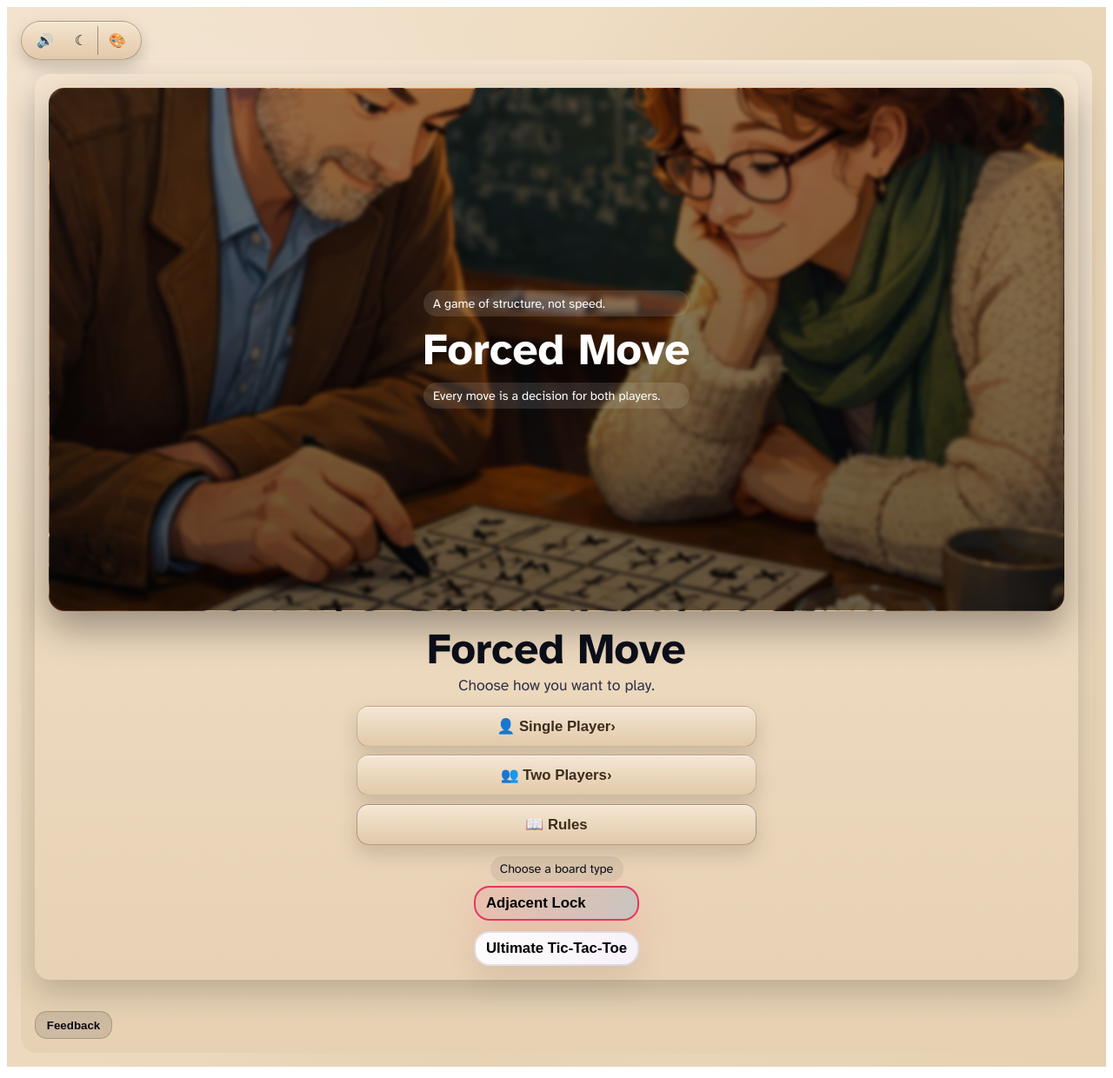
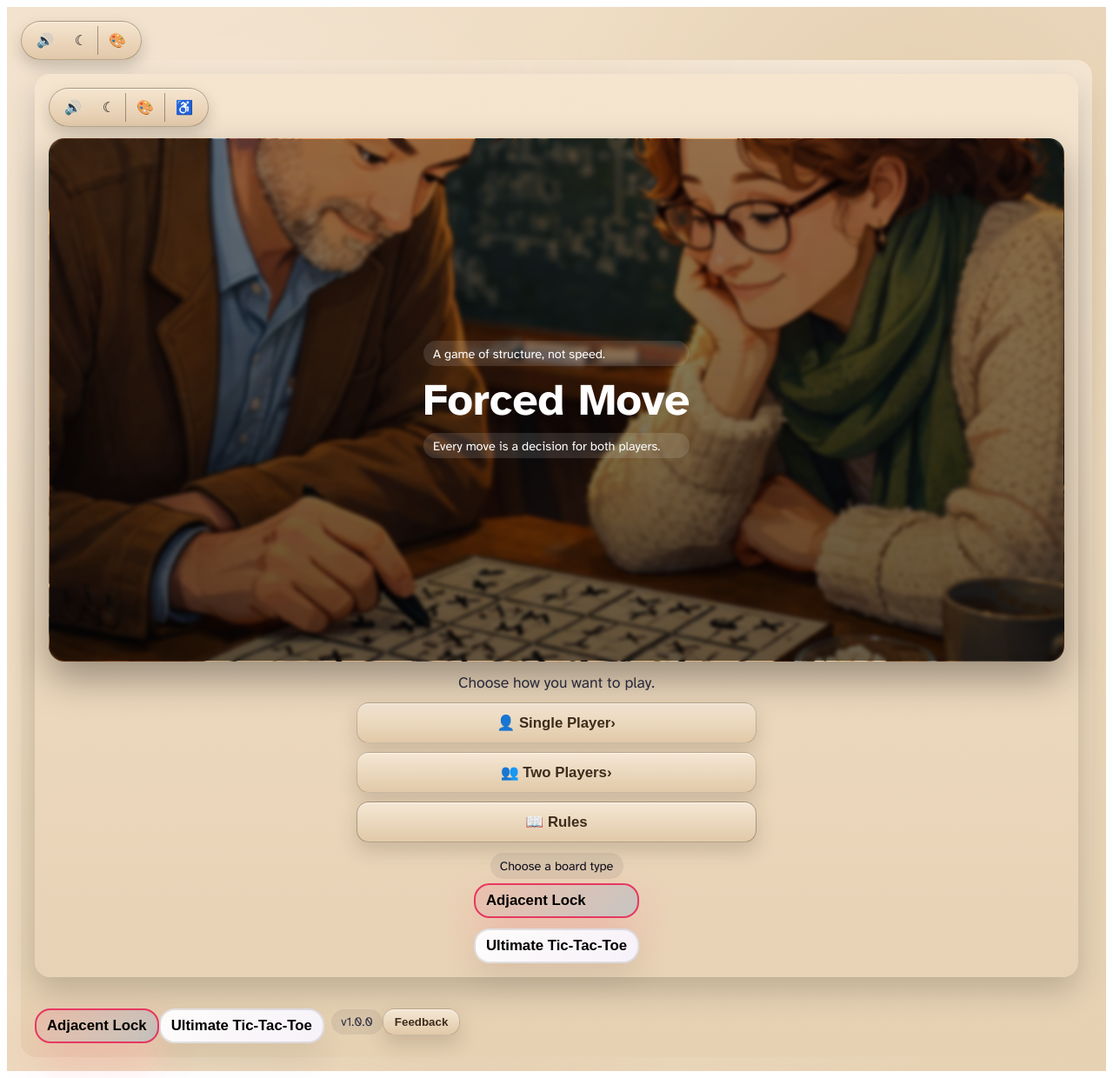
Before and after one commit to TitasDas/forced-move, a React (Vite) app: page / in a window 1280 px wide. Shown: the whole page at 87% size. Built offline with nearby package versions, Linux system fonts and the light colour scheme; a web font is replaced by a local one.

Commit message:
Fix AudioToggle import for StartScreen

```diff
--- a/src/App.jsx
+++ b/src/App.jsx
@@ -1,5 +1,6 @@
 import React, { useState } from 'react';
 import AccessibilityBar from './components/AccessibilityBar.jsx';
+import AudioToggle from './components/AudioToggle.jsx';
 import SinglePlayerGame from './components/SinglePlayerGame.jsx';
 import MultiplayerLobby from './components/MultiplayerLobby.jsx';
 import { GAME_VERSION } from '../engine/state.js';
@@ -25,6 +26,20 @@ function StartScreen({ mode, setMode, setScreen, onShowRules }) {
   };
   return (
     <header className="menu-frame parchment">
+      <div className="top-controls">
+        <div className="accessibility-bar">
+          <AudioToggle src="/audio/lofi.mp3" iconOnly />
+          <button className="accessibility-seg" aria-label="Toggle dark mode" title="Dark mode">
+            ☾
+          </button>
+          <button className="accessibility-seg" aria-label="Toggle color palette" title="Palette">
+            🎨
+          </button>
+          <button className="accessibility-seg" aria-label="Accessibility" title="Accessibility">
+            ♿
+          </button>
+        </div>
+      </div>
       <div className="hero-visual banner tall" style={heroStyle} role="img" aria-label="Forced Move chalkboard illustration">
         <div className="hero-overlay vintage">
           <div className="tag ghost">A game of structure, not speed.</div>
@@ -33,8 +48,7 @@ function StartScreen({ mode, setMode, setScreen, onShowRules }) {
         </div>
       </div>
       <div className="hero-copy">
-        <h1 className="vintage-title">Forced Move</h1>
-        <p className="subtitle vintage-sub">Choose how you want to play.</p>
+        <p className="subtitle vintage-sub helper">Choose how you want to play.</p>
       </div>
       <div className="action-stack wide">
         <button className="btn parchment-btn large" onClick={() => setScreen('solo')}>
@@ -50,12 +64,12 @@ function StartScreen({ mode, setMode, setScreen, onShowRules }) {
         </button>
       </div>
       <div className="mode-selector">
-        <span className="tag">Choose a board type</span>
-        <div className="mode-grid compact">
+        <span className="tag selector-label">Choose a board type</span>
+        <div className="mode-grid compact mode-pills">
           {MODES.map((m) => (
             <button
               key={m.id}
-              className={`mode small ${mode === m.id ? 'active' : ''}`}
+              className={`mode small segmented ${mode === m.id ? 'active' : ''}`}
               onClick={() => setMode(m.id)}
             >
               <span className="mode-title">{m.label}</span>
@@ -107,9 +121,23 @@ export default function App() {
         )}
 
         <footer className="footer-tag parchment-footer">
-          <button className="btn secondary parchment-btn small" onClick={() => setShowFeedback(true)}>
-            Feedback
-          </button>
+          <div className="mode-pills footer-pills">
+            {MODES.map((m) => (
+              <button
+                key={m.id}
+                className={`mode small segmented ${mode === m.id ? 'active' : ''}`}
+                onClick={() => setMode(m.id)}
+              >
+                <span className="mode-title">{m.label}</span>
+              </button>
+            ))}
+          </div>
+          <div className="footer-right">
+            <span className="tag subtle">v{GAME_VERSION}</span>
+            <button className="btn parchment-btn small" onClick={() => setShowFeedback(true)}>
+              Feedback
+            </button>
+          </div>
         </footer>
       </div>
       {showRules && (
```
